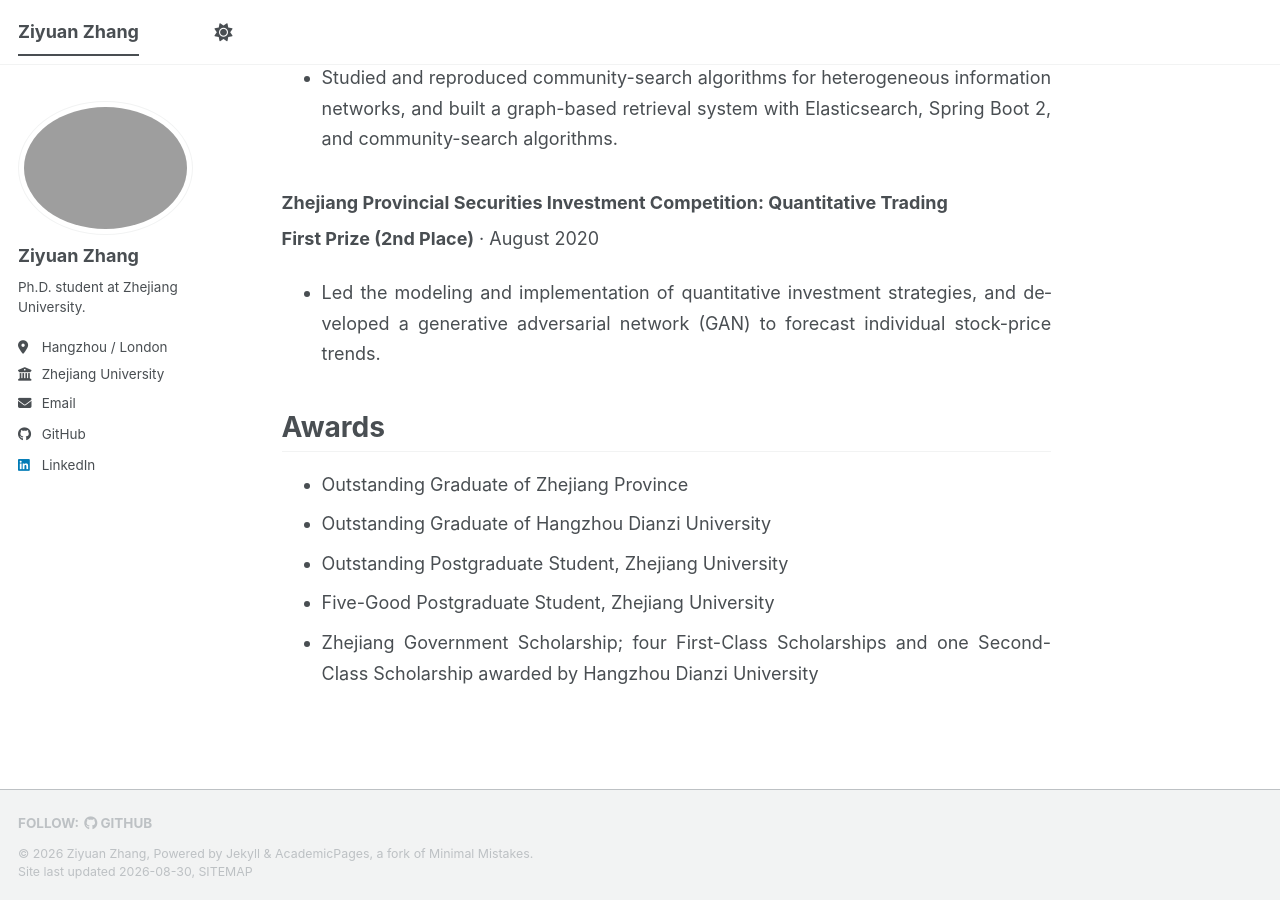
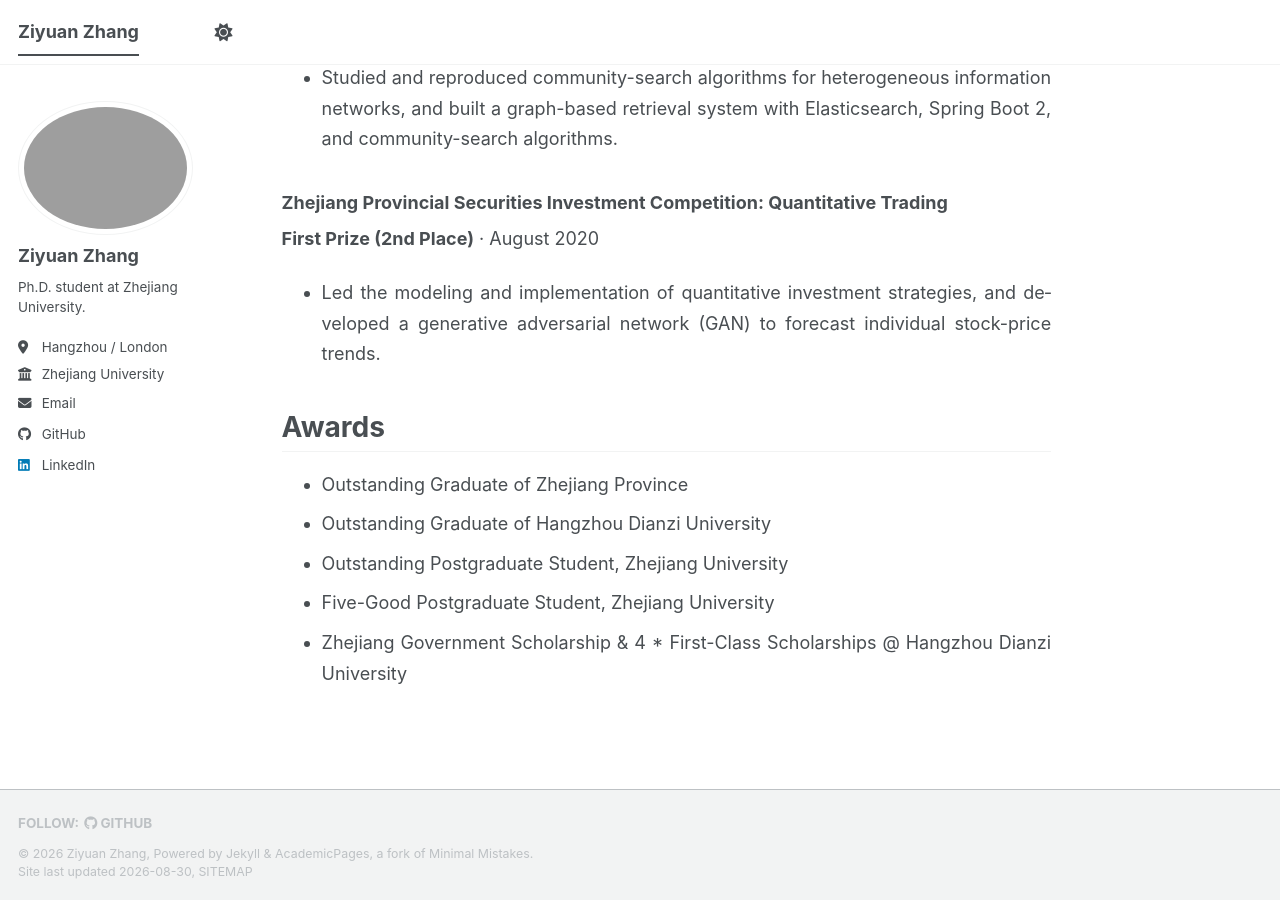
Before and after one commit to TinyyTomato/TinyyTomato.github.io, a Jekyll site: the page built from _pages/about.md, in a window 1280 px wide and 900 px high, scrolled down 2356 px. Built offline with Jekyll 4.4.1, drawn with Linux system fonts in a browser that asks for light colours; a style sheet for code colours, icons or effects is not loaded.

Commit message:
Condense scholarship award entry

```diff
--- a/_pages/about.md
+++ b/_pages/about.md
@@ -100,4 +100,4 @@ September 2021--June 2022
 - Outstanding Graduate of Hangzhou Dianzi University
 - Outstanding Postgraduate Student, Zhejiang University
 - Five-Good Postgraduate Student, Zhejiang University
-- Zhejiang Government Scholarship; four First-Class Scholarships and one Second-Class Scholarship awarded by Hangzhou Dianzi University
+- Zhejiang Government Scholarship & 4 \* First-Class Scholarships @ Hangzhou Dianzi University
```
